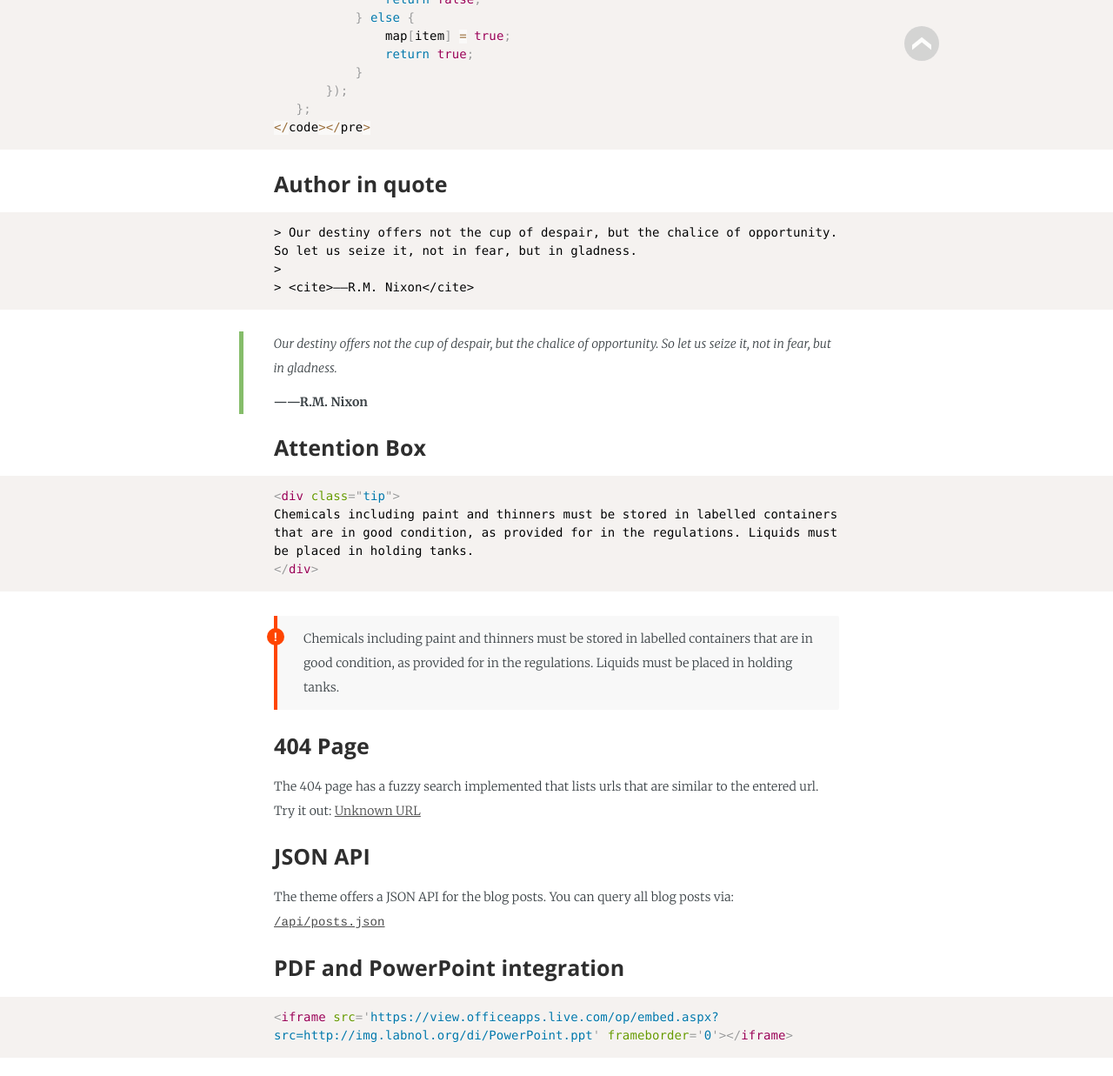
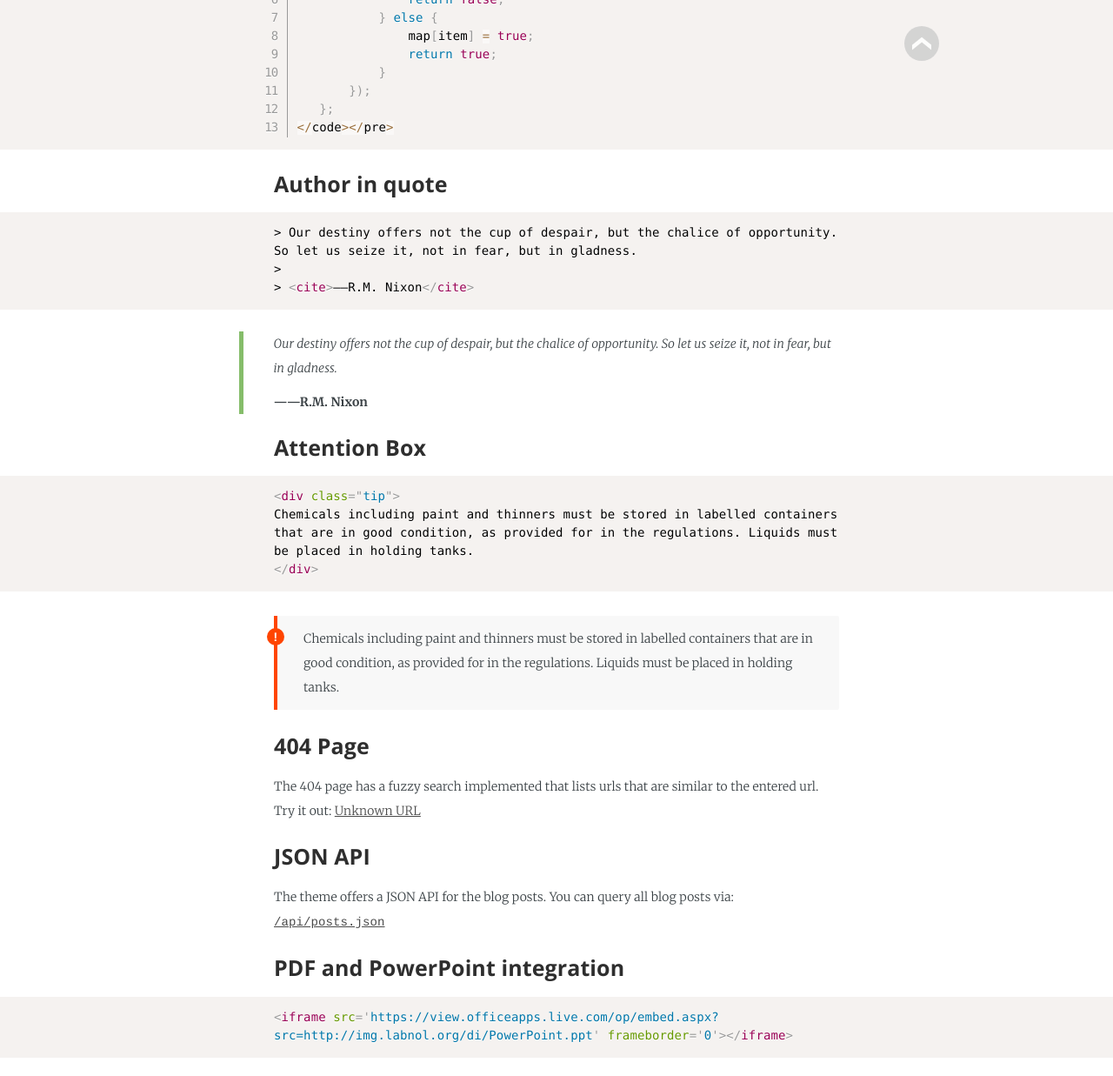
Before and after one commit to jwillmer/jekyllDecent, a Jekyll site: the page built from _posts/2016-05-07-Features.md, in a window 1280 px wide and 1400 px high, scrolled down 5465 px, cut to the strip 0-1237 px from the top of the window. Shown: the whole strip at 87% size. Built offline with Jekyll 4.4.1, drawn with Linux system fonts in a browser that asks for light colours; some web fonts are replaced; formulas are drawn with MathJax 3.

Commit message:
Updated prism.js and feature examples

````diff
--- a/_posts/2016-05-07-Features.md
+++ b/_posts/2016-05-07-Features.md
@@ -151,8 +151,11 @@
 
 With language highlighting, line numbers and line highlighting
 
-```javascript
-<pre data-line="5" class="line-numbers language-javascript"><code>
+{::comment}
+I used a HTML entity encoder/decoder for this part to prevent the transformation and display the code to the user.
+{:/comment}
+
+<pre data-line="5" class="line-numbers language-javascript"><code>&#x3C;pre data-line=&#x22;5&#x22; class=&#x22;line-numbers language-javascript&#x22;&#x3E;&#x3C;code&#x3E;
    Array.prototype.uniq = function () {
        var map = {};
        return this.filter(function (item) {
@@ -164,12 +167,12 @@
            }
        });
    };
+&#x3C;/code&#x3E;&#x3C;/pre&#x3E;
 </code></pre>
-```
 
 ### Author in quote
 
-```bash
+```markup
 > Our destiny offers not the cup of despair, but the chalice of opportunity. So let us seize it, not in fear, but in gladness.
 >
 > <cite>——R.M. Nixon</cite>
--- a/_sass/prism.scss
+++ b/_sass/prism.scss
@@ -1,5 +1,5 @@
 /* PrismJS 1.15.0
-https://prismjs.com/download.html#themes=prism&languages=markup+css+clike+javascript */
+https://prismjs.com/download.html#themes=prism&languages=markup+css+clike+javascript+c+asm6502+csharp+bash+cpp+aspnet+arduino+coffeescript+ruby+markup-templating+java+objectivec+php+sql+python+r+swift+visual-basic&plugins=line-highlight+line-numbers */
 /**
  * prism.js default theme for JavaScript, CSS and HTML
  * Based on dabblet (http://dabblet.com)
@@ -138,3 +138,95 @@
 .token.entity {
 	cursor: help;
 }
+
+pre[data-line] {
+	position: relative;
+	padding: 1em 0 1em 3em;
+}
+
+.line-highlight {
+	position: absolute;
+	left: 0;
+	right: 0;
+	padding: inherit 0;
+	margin-top: 1em; /* Same as .prism’s padding-top */
+
+	background: hsla(24, 20%, 50%,.08);
+	background: linear-gradient(to right, hsla(24, 20%, 50%,.1) 70%, hsla(24, 20%, 50%,0));
+
+	pointer-events: none;
+
+	line-height: inherit;
+	white-space: pre;
+}
+
+	.line-highlight:before,
+	.line-highlight[data-end]:after {
+		content: attr(data-start);
+		position: absolute;
+		top: .4em;
+		left: .6em;
+		min-width: 1em;
+		padding: 0 .5em;
+		background-color: hsla(24, 20%, 50%,.4);
+		color: hsl(24, 20%, 95%);
+		font: bold 65%/1.5 sans-serif;
+		text-align: center;
+		vertical-align: .3em;
+		border-radius: 999px;
+		text-shadow: none;
+		box-shadow: 0 1px white;
+	}
+
+	.line-highlight[data-end]:after {
+		content: attr(data-end);
+		top: auto;
+		bottom: .4em;
+	}
+
+.line-numbers .line-highlight:before,
+.line-numbers .line-highlight:after {
+	content: none;
+}
+
+pre[class*="language-"].line-numbers {
+	position: relative;
+	padding-left: 3.8em;
+	counter-reset: linenumber;
+}
+
+pre[class*="language-"].line-numbers > code {
+	position: relative;
+	white-space: inherit;
+}
+
+.line-numbers .line-numbers-rows {
+	position: absolute;
+	pointer-events: none;
+	top: 0;
+	font-size: 100%;
+	left: -3.8em;
+	width: 3em; /* works for line-numbers below 1000 lines */
+	letter-spacing: -1px;
+	border-right: 1px solid #999;
+
+	-webkit-user-select: none;
+	-moz-user-select: none;
+	-ms-user-select: none;
+	user-select: none;
+
+}
+
+	.line-numbers-rows > span {
+		pointer-events: none;
+		display: block;
+		counter-increment: linenumber;
+	}
+
+		.line-numbers-rows > span:before {
+			content: counter(linenumber);
+			color: #999;
+			display: block;
+			padding-right: 0.8em;
+			text-align: right;
+		}
````
Also changed, not shown: js/prism.js.
